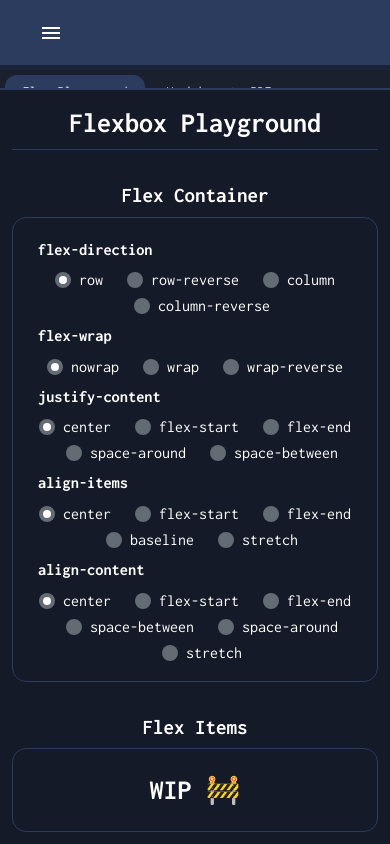
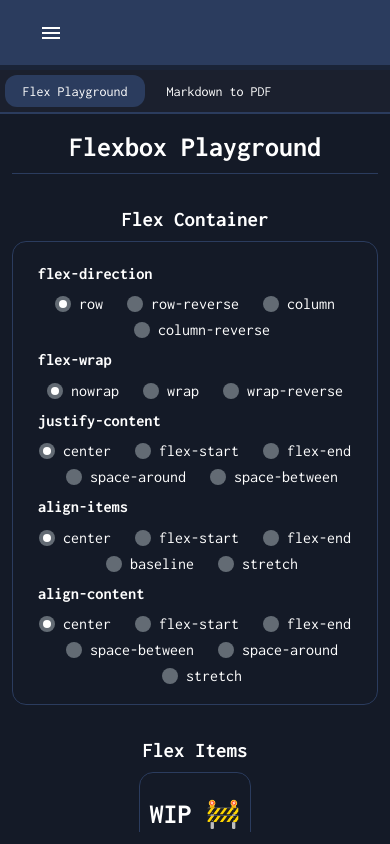
Before and after one commit to scoogii/portfolio, a Next.js app: page /misc in a window 390 px wide. Built offline with nearby package versions, Linux system fonts and the light colour scheme.

Commit message:
fix smaller screensize bug from mui tab not being shown

```diff
--- a/app/_components/FlexPlayground/FlexPlaygroundPanel.jsx
+++ b/app/_components/FlexPlayground/FlexPlaygroundPanel.jsx
@@ -13,6 +13,8 @@ const FlexPlaygroundPanel = () => {
     alignItems: "center",
     width: "100%",
     height: "100%",
+    overflowY: "auto",
+    overflowX: "hidden",
   };
 
   const contentStyle = {
@@ -20,7 +22,6 @@ const FlexPlaygroundPanel = () => {
     flexDirection: "column",
     justifyContent: "center",
     alignItems: "center",
-    width: "100%",
     border: "1px solid #2b3c5e",
     borderRadius: "14px",
     padding: "20px 10px 20px",
@@ -59,15 +60,19 @@ const FlexPlaygroundPanel = () => {
           headingStyle={subHeadingStyle}
           groupStyle={radioGroupStyle}
         />
+
         <FlexWrap headingStyle={subHeadingStyle} groupStyle={radioGroupStyle} />
+
         <JustifyContent
           headingStyle={subHeadingStyle}
           groupStyle={radioGroupStyle}
         />
+
         <AlignItems
           headingStyle={subHeadingStyle}
           groupStyle={radioGroupStyle}
         />
+
         <AlignContent
           headingStyle={subHeadingStyle}
           groupStyle={radioGroupStyle}
--- a/app/misc/page.jsx
+++ b/app/misc/page.jsx
@@ -7,7 +7,7 @@ import FlexPlaygroundPanel from "../_components/FlexPlayground/FlexPlaygroundPan
 import MarkdownToPDFPanel from "../_components/MarkdownToPDF/MarkdownToPDFPanel";
 
 const Misc = () => {
-  const smallScreen = useMediaQuery("(max-width: 600px)");
+  const smallScreen = useMediaQuery("(max-width: 900px)");
 
   const bodyStyle = {
     display: "flex",
@@ -31,6 +31,7 @@ const Misc = () => {
     gap: 0.5,
     background: "#1b202e",
     padding: "5px",
+    minWidth: { xs: "150px", sm: "210px", lg: "260px" },
     borderRight: smallScreen ? "none" : "2px solid #2b3c5e",
     borderBottom: smallScreen ? "2px solid #2b3c5e" : "none",
     overflow: "auto",
@@ -49,6 +50,7 @@ const Misc = () => {
   };
 
   const tabPanelStyle = {
+    height: { xs: "0", md: "100%" },
     color: "white",
     background: "transparent",
   };
```
